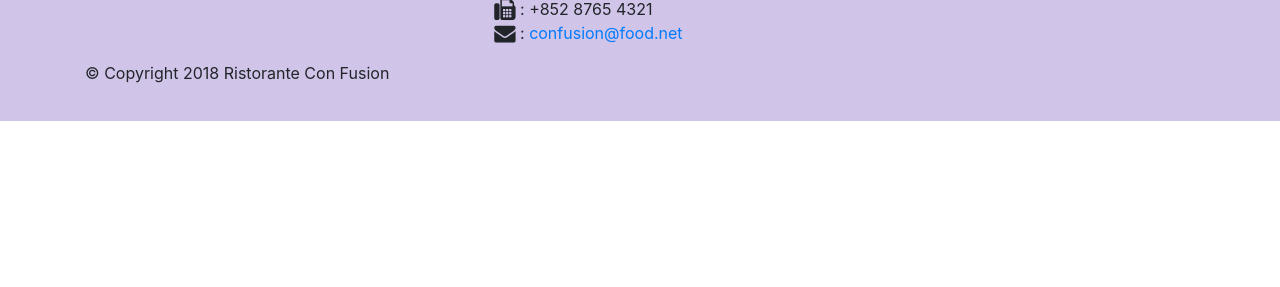
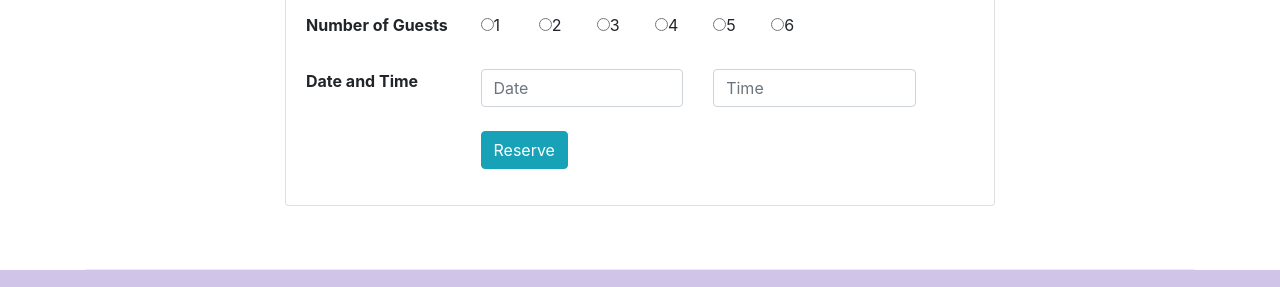
Before and after one commit to RaunakJalan/bootstrap-intro, a website: page index.html in a window 1280 px wide. Shown: the part 1664-1951 px from the top of the page. Before the commit the page ends 1785 px from the top, so only its background shows below. Drawn offline with nearby package versions, Linux system fonts and the light colour scheme.

Commit message:
Assignment 3

```diff
--- a/index.html
+++ b/index.html
@@ -44,14 +44,19 @@
     <header class="jumbotron">
         <div class="container">
             <div class="row row-header">
-                <div class="col-12 col-sm-8">
+                <div class="col-12 col-sm-6">
                     <h1>Ristorante con Fusion</h1>
                     <p>We take inspiration from the World's best cuisines, and create a unique fusion experience.
                         Our lipsmacking creations will tickle your culinary senses!</p>
                 </div>
-                <div class="col-12 col-sm align-self-center">
+                <div class="col-12 col-sm-3 align-self-center">
                     <img src="img/logo.png" alt="Restaurent logo" class="img-fluid">
                 </div>
+
+                <div class="col-12 col-sm-3 align-self-center">
+                    <a href="#reservationcard" class="btn btn-warning btn-block btn-lg" role="button" value="Reservation Button">Reserve Table</a>
+                </div>
+
             </div>
         </div>
     </header>
@@ -79,11 +84,11 @@
             </div>
             <div class="col col-sm col-md">
                 <div class="media">
-                    <img class="d-flex mr-3 img-thumbnail align-self-center" src="img/buffet.png" alt="buffet">
                     <div class="media-body">
-                        <h2 class="mt-0">Weekend Grand Buffet</h2>
+                        <h2 class="mt-0">Weekend Grand Buffet <span class="badge badge-danger">NEW</span></h2>
                         <p class="d-none d-sm-block">Featuring mouthwatering combinations with a choice of five different salads, six enticing appetizers, six main entrees and five choicest desserts. Free flowing bubbly and soft drinks. All for just $19.99 per person </p>
                     </div>
+                    <img class="d-flex ml-3 img-thumbnail align-self-center" src="img/buffet.png" alt="buffet">
                 </div>
 
             </div>
@@ -107,6 +112,55 @@
 
             </div>
         </div>
+
+        <div class="row row-content align-items-sm-center " id="reservationcard">
+            <div class="col-12 col-sm-8 offset-sm-2">
+                <div class="card">
+                    <h3 class="card-header bg-warning text-white">Reserve a Table</h3>
+                    <div class="card-body">
+                        <dl class="row">
+                            <dt class="col-12 col-sm-4 col-md-3">Number of Guests</dt>
+                            <dd class="col-2 col-sm-1">
+                                <label><input type="radio" name="numberofguests">1</label>
+                            </dd>
+                            <dd class="col-2 col-sm-1">
+                                <label><input type="radio" name="numberofguests">2</label>
+                            </dd>
+                            <dd class="col-2 col-sm-1">
+                                <label><input type="radio" name="numberofguests">3</label>
+                            </dd>
+                            <dd class="col-2 col-sm-1">
+                                <label><input type="radio" name="numberofguests">4</label>
+                            </dd>
+                            <dd class="col-2 col-sm-1">
+                                <label><input type="radio" name="numberofguests">5</label>
+                            </dd>
+                            <dd class="col-2 col-sm-1">
+                                <label><input type="radio" name="numberofguests">6</label>
+                            </dd>
+                        </dl>
+                        <dl class="row">
+                            <dt class="col-12 col-sm-3">Date and Time</dt>
+                            <dd class="col-12 col-sm-4">
+                                <input type="text" class="form-control" id="date" name="date" placeholder="Date">
+                            </dd>
+                            <dd class="col-12 col-sm-4">
+                                <input type="text" class="form-control" id="time" name="time" placeholder="Time">
+                            </dd>
+                        </dl>
+
+                        <dl class="row">
+                            <div class="col-xs-2 offset-xs-1 col-sm-3 offset-sm-3">
+                                <a href="#" class="btn btn-info" role="button" value="Reservation Button">Reserve</a>
+                            </div>
+                        </dl>
+                    </div>
+            </div>
+
+            </div>
+        </div>
+
+
     </div>
 
     <footer class="footer">
```
Also changed, not shown: aboutus.html (+1 -1 lines), contactus.html (+1 -1 lines).
